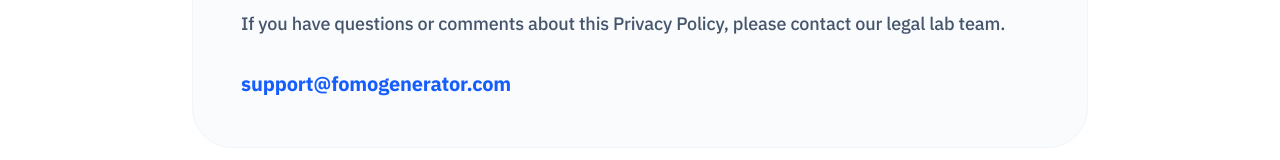
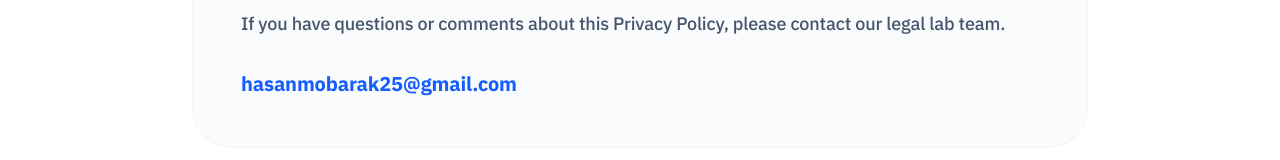
Before and after one commit to hasanm95/AppLass, a Next.js app: page /legal/fomogen/privacy in a window 1280 px wide. Shown: the part 2156-2316 px from the top of the page. Built offline with nearby package versions, Linux system fonts and the light colour scheme; no server answers.

Commit message:
updated support email

```diff
--- a/src/app/apps/fomogen/pricing/page.tsx
+++ b/src/app/apps/fomogen/pricing/page.tsx
@@ -91,7 +91,7 @@ export default function PricingPage() {
       ],
       limitations: [],
       buttonText: "Contact Sales",
-      buttonLink: "mailto:support@fomogenerator.com",
+      buttonLink: "mailto:hasanmobarak25@gmail.com",
       popular: false,
       subLabel: "Perfect for $200K+/mo",
     },
--- a/src/app/docs/fomogen/faq/page.tsx
+++ b/src/app/docs/fomogen/faq/page.tsx
@@ -56,7 +56,7 @@ const DOCUMENTATION_FAQS = [
       },
       {
         q: "How do I contact support?",
-        a: "Access our Technical Lab directly through the dashboard 'Support' module or reach us at support@fomogenerator.com.",
+        a: "Access our Technical Lab directly through the dashboard 'Support' module or reach us at hasanmobarak25@gmail.com.",
       },
     ],
   },
--- a/src/app/docs/fomogen/page.tsx
+++ b/src/app/docs/fomogen/page.tsx
@@ -99,7 +99,7 @@ export default function DocsPage() {
           asChild
           className="rounded-xl bg-slate-900 font-bold hover:bg-slate-800"
         >
-          <a href="mailto:support@fomogenerator.com">Contact Support</a>
+          <a href="mailto:hasanmobarak25@gmail.com">Contact Support</a>
         </Button>
       </div>
     </div>
--- a/src/app/docs/mindful-guard/page.tsx
+++ b/src/app/docs/mindful-guard/page.tsx
@@ -47,7 +47,7 @@ export default function MindfulGuardDocsPage() {
           asChild
           className="rounded-xl bg-slate-900 font-bold hover:bg-slate-800"
         >
-          <a href="mailto:support@applass.com">Contact Support</a>
+          <a href="mailto:hasanmobarak25@gmail.com">Contact Support</a>
         </Button>
       </div>
     </div>
--- a/src/app/docs/screenveil/page.tsx
+++ b/src/app/docs/screenveil/page.tsx
@@ -42,7 +42,7 @@ export default function ScreenVeilDocsPage() {
           asChild
           className="rounded-xl bg-slate-900 font-bold hover:bg-slate-800"
         >
-          <a href="mailto:support@applass.com">Contact Support</a>
+          <a href="mailto:hasanmobarak25@gmail.com">Contact Support</a>
         </Button>
       </div>
     </div>
--- a/src/app/legal/fomogen/privacy/page.tsx
+++ b/src/app/legal/fomogen/privacy/page.tsx
@@ -190,10 +190,10 @@ export default function PrivacyPage() {
                     please contact our legal lab team.
                   </p>
                   <a
-                    href="mailto:support@fomogenerator.com"
+                    href="mailto:hasanmobarak25@gmail.com"
                     className="text-xl font-black text-blue-600 hover:underline"
                   >
-                    support@fomogenerator.com
+                    hasanmobarak25@gmail.com
                   </a>
                 </section>
               </div>
--- a/src/app/legal/fomogen/terms/page.tsx
+++ b/src/app/legal/fomogen/terms/page.tsx
@@ -117,10 +117,10 @@ export default function TermsPage() {
                     our legal lab team.
                   </p>
                   <a
-                    href="mailto:support@fomogenerator.com"
+                    href="mailto:hasanmobarak25@gmail.com"
                     className="text-xl font-black text-blue-600 hover:underline"
                   >
-                    support@fomogenerator.com
+                    hasanmobarak25@gmail.com
                   </a>
                 </section>
               </div>
--- a/src/app/legal/mindful-guard/privacy/page.tsx
+++ b/src/app/legal/mindful-guard/privacy/page.tsx
@@ -353,10 +353,10 @@ export default function MindfulGuardPrivacyPage() {
                     concerns about our privacy architecture, please reach out.
                   </p>
                   <a
-                    href="mailto:support@applass.com"
+                    href="mailto:hasanmobarak25@gmail.com"
                     className="text-2xl font-black text-blue-600 hover:underline"
                   >
-                    support@applass.com
+                    hasanmobarak25@gmail.com
                   </a>
                 </section>
               </div>
--- a/src/app/legal/mindful-guard/terms/page.tsx
+++ b/src/app/legal/mindful-guard/terms/page.tsx
@@ -111,10 +111,10 @@ export default function MindfulGuardTermsPage() {
                     please contact the logic lab.
                   </p>
                   <a
-                    href="mailto:support@applass.com"
+                    href="mailto:hasanmobarak25@gmail.com"
                     className="text-2xl font-black text-blue-600 hover:underline"
                   >
-                    support@applass.com
+                    hasanmobarak25@gmail.com
                   </a>
                 </section>
               </div>
--- a/src/app/legal/screenveil/privacy/page.tsx
+++ b/src/app/legal/screenveil/privacy/page.tsx
@@ -181,10 +181,10 @@ export default function ScreenVeilPrivacyPage() {
                     Privacy Policy or the ScreenVeil App, please contact the logic lab.
                   </p>
                   <a
-                    href="mailto:support@applass.com"
+                    href="mailto:hasanmobarak25@gmail.com"
                     className="text-2xl font-black text-blue-600 hover:underline"
                   >
-                    support@applass.com
+                    hasanmobarak25@gmail.com
                   </a>
                 </section>
 
--- a/src/app/legal/screenveil/terms/page.tsx
+++ b/src/app/legal/screenveil/terms/page.tsx
@@ -96,10 +96,10 @@ export default function ScreenVeilTermsPage() {
                     protocols, please reach out to the engineering team.
                   </p>
                   <a
-                    href="mailto:support@applass.com"
+                    href="mailto:hasanmobarak25@gmail.com"
                     className="text-2xl font-black text-blue-600 hover:underline"
                   >
-                    support@applass.com
+                    hasanmobarak25@gmail.com
                   </a>
                 </section>
               </div>
```
